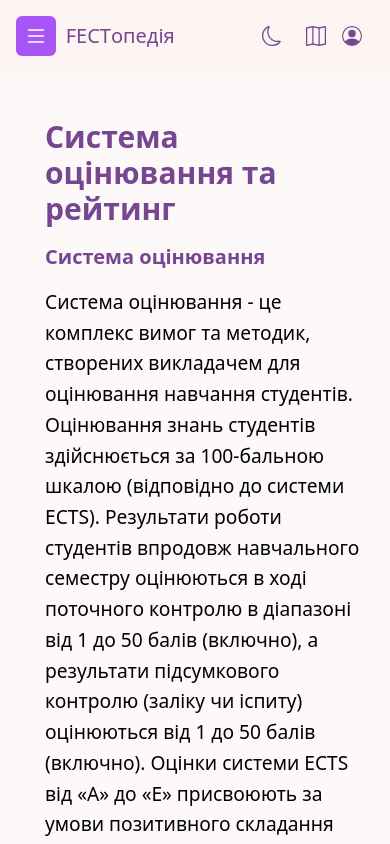
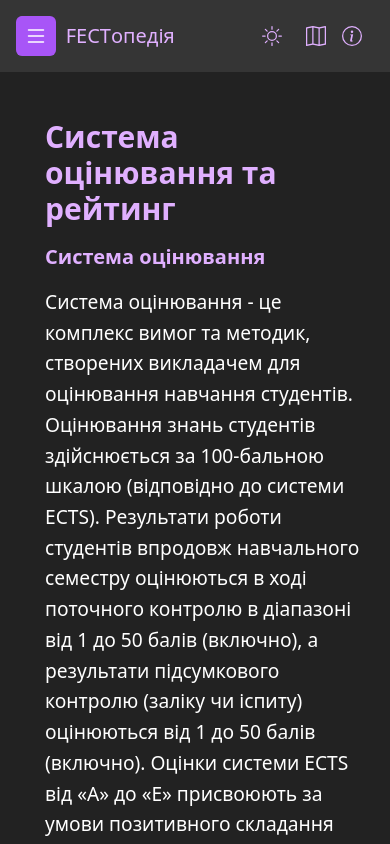
Before and after one commit to gearbeagel/FECTopedia, a React (Vite) app: page /info in a window 390 px wide. Shown: the top 844 px of the page. Built offline with nearby package versions, Linux system fonts and the light colour scheme.

Commit message:
edits cause MY DAD SAID SO

```diff
--- a/src/components/Navbar.jsx
+++ b/src/components/Navbar.jsx
@@ -1,5 +1,5 @@
 import React from 'react';
-import { InfoCircle, Map, PersonCircle } from 'react-bootstrap-icons';
+import { InfoCircle, Map } from 'react-bootstrap-icons';
 import logo from '../assets/IMG_1431.png';
 import ThemeChanger from './ThemeChanger';
 
@@ -17,7 +17,7 @@ const Navbar = () => {
           <span className="hidden md:block">Мапа факультету</span>
         </a>
         <a href="/about" className="text-blue-500 hover:text-purple-500 flex items-center mx-2" style={{ textDecoration: "none" }}>
-          <PersonCircle className="block md:hidden" size={20} />
+          <InfoCircle className="block md:hidden" size={20} />
           <span className="hidden md:block">Про авторів</span>
         </a>
       </div>
--- a/src/components/Sidebar.jsx
+++ b/src/components/Sidebar.jsx
@@ -1,11 +1,23 @@
-import React, { useState } from "react";
+import React, { useState, useEffect } from "react";
 import { X, List } from "react-bootstrap-icons";
 
 const Sidebar = ({ sections = [], handleClick, activeSection }) => {
   const [openSections, setOpenSections] = useState({});
   const [isSidebarOpen, setIsSidebarOpen] = useState(false);
+  const [isMobile, setIsMobile] = useState(false);
 
-  // Toggle to open/close sections in the sidebar
+  const checkIsMobile = () => {
+    setIsMobile(window.innerWidth < 768);
+  };
+
+  useEffect(() => {
+    checkIsMobile();
+    window.addEventListener("resize", checkIsMobile);
+    return () => {
+      window.removeEventListener("resize", checkIsMobile);
+    };
+  }, []);
+
   const toggleSection = (idx) => {
     setOpenSections((prev) => ({
       ...prev,
@@ -13,14 +25,19 @@ const Sidebar = ({ sections = [], handleClick, activeSection }) => {
     }));
   };
 
-  // Toggle to open/close the sidebar on mobile
   const toggleSidebar = () => {
     setIsSidebarOpen(!isSidebarOpen);
   };
 
+  const handleSectionClick = (sectionIdx, subsectionIdx, subsubsectionIdx) => {
+    handleClick(sectionIdx, subsectionIdx, subsubsectionIdx);
+    if (isMobile) {
+      setIsSidebarOpen(false);
+    }
+  };
+
   return (
     <>
-      {/* Mobile toggle button */}
       {!isSidebarOpen && (
         <button
           onClick={toggleSidebar}
@@ -31,12 +48,10 @@ const Sidebar = ({ sections = [], handleClick, activeSection }) => {
         </button>
       )}
 
-      {/* Sidebar with toggle for mobile view */}
       <div
         className={`fixed top-0 left-0 h-screen w-5/6 p-4 z-10 transform transition-transform duration-300 ease-in-out overflow-y-auto
         ${isSidebarOpen ? "translate-x-0" : "-translate-x-full"} md:translate-x-0 md:w-1/4 md:block sidebar`}
       >
-        {/* Close button on mobile */}
         <button
           onClick={toggleSidebar}
           className="absolute top-20 right-4 dark:text-white light:text-black md:hidden"
@@ -47,7 +62,6 @@ const Sidebar = ({ sections = [], handleClick, activeSection }) => {
         <ul className="mt-16">
           {sections.map((section, idx) => (
             <li key={idx} className="mb-2">
-              {/* Section toggle button */}
               <button
                 onClick={() => toggleSection(idx)}
                 className="text-blue-500 font-bold flex text-align-start"
@@ -59,9 +73,8 @@ const Sidebar = ({ sections = [], handleClick, activeSection }) => {
                 <ul className="ml-2 mt-2 text-align-start">
                   {section.subsections.map((sub, subIdx) => (
                     <li key={subIdx} className="mb-2 text-align-start font-semibold">
-                      {/* Subsection button */}
                       <button
-                        onClick={() => handleClick(idx, subIdx)}
+                        onClick={() => handleSectionClick(idx, subIdx)}
                         className={`text-blue-300 ${
                           activeSection.subsectionIdx === subIdx &&
                           activeSection.sectionIdx === idx
@@ -74,10 +87,9 @@ const Sidebar = ({ sections = [], handleClick, activeSection }) => {
                       <ul className="ml-8 mt-2 text-align-start list-disc text-blue-200">
                         {sub.subsections.map((subsub, subsubIdx) => (
                           <li key={subsubIdx} className="mb-2 text-align-start font-normal">
-                            {/* Subsubsection button */}
                             <button
                               onClick={() =>
-                                handleClick(idx, subIdx, subsubIdx)
+                                handleSectionClick(idx, subIdx, subsubIdx)
                               }
                               className={`text-blue-200 ${
                                 activeSection.subsubsectionIdx === subsubIdx &&
@@ -100,8 +112,6 @@ const Sidebar = ({ sections = [], handleClick, activeSection }) => {
           ))}
         </ul>
       </div>
-
-      {/* Overlay when sidebar is open on mobile */}
       {isSidebarOpen && (
         <div
           className="fixed inset-0 bg-black opacity-50 z-0 md:hidden"
--- a/src/context/ThemeContext.jsx
+++ b/src/context/ThemeContext.jsx
@@ -3,17 +3,17 @@ import React, { createContext, useState, useEffect } from 'react';
 export const ThemeContext = createContext();
 
 const ThemeProvider = ({ children }) => {
-    const savedTheme = localStorage.getItem('theme') || 'light';
+    const savedTheme = localStorage.getItem('theme') || 'dark';
     const [theme, setTheme] = useState(savedTheme);
 
     const toggleTheme = () => {
-        const newTheme = theme === 'light' ? 'dark' : 'light';
+        const newTheme = theme === 'dark' ? 'light' : 'dark';
         setTheme(newTheme);
-        localStorage.setItem('theme', newTheme); // Save the theme to localStorage
+        localStorage.setItem('theme', newTheme);
     };
 
     useEffect(() => {
-        document.body.className = theme; // Apply the theme class to the body
+        document.body.className = theme;
     }, [theme]);
 
     return (
--- a/src/index.css
+++ b/src/index.css
@@ -2,7 +2,7 @@
 @tailwind components;
 @tailwind utilities;
 
-:root {
+.light {
   --bg-color: rgb(253, 249, 249);
   --text-color: black;
   --sidebar-bg-color: rgb(253, 244, 244);
```
